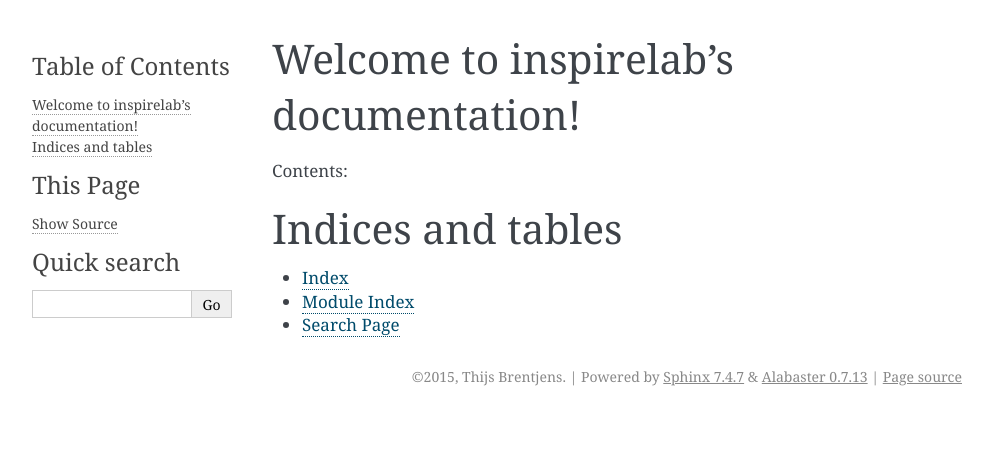
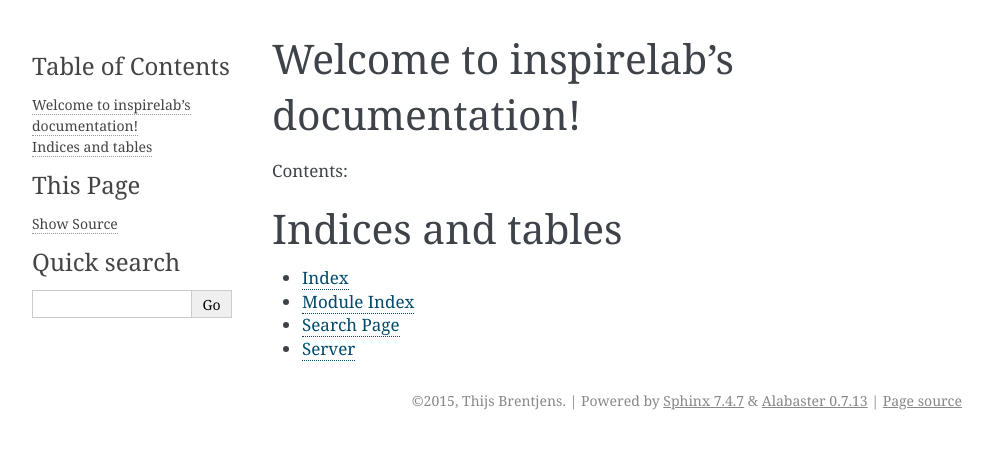
Before and after one commit to Geonovum/inspirelab, a Sphinx documentation site: the page built from docs/index.rst, in a window 1280 px wide. Shown: the top 449 px of the page, without its empty margins (148-1140 px from the left). Built offline with Sphinx 7.4.7, drawn with Linux system fonts in a browser that asks for light colours.

Commit message:
add link for server

```diff
--- a/docs/index.rst
+++ b/docs/index.rst
@@ -18,3 +18,4 @@ Indices and tables
 * :ref:`genindex`
 * :ref:`modindex`
 * :ref:`search`
+* :ref:`server`
```
